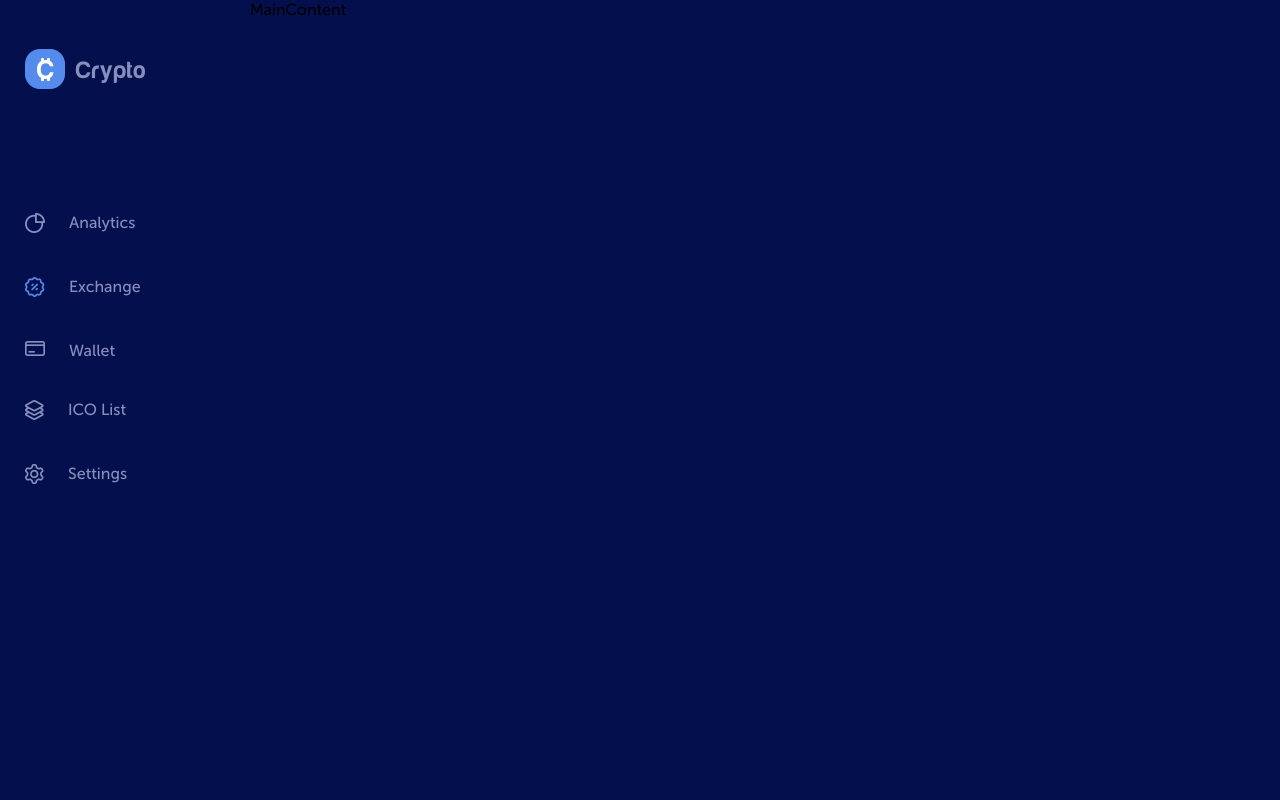
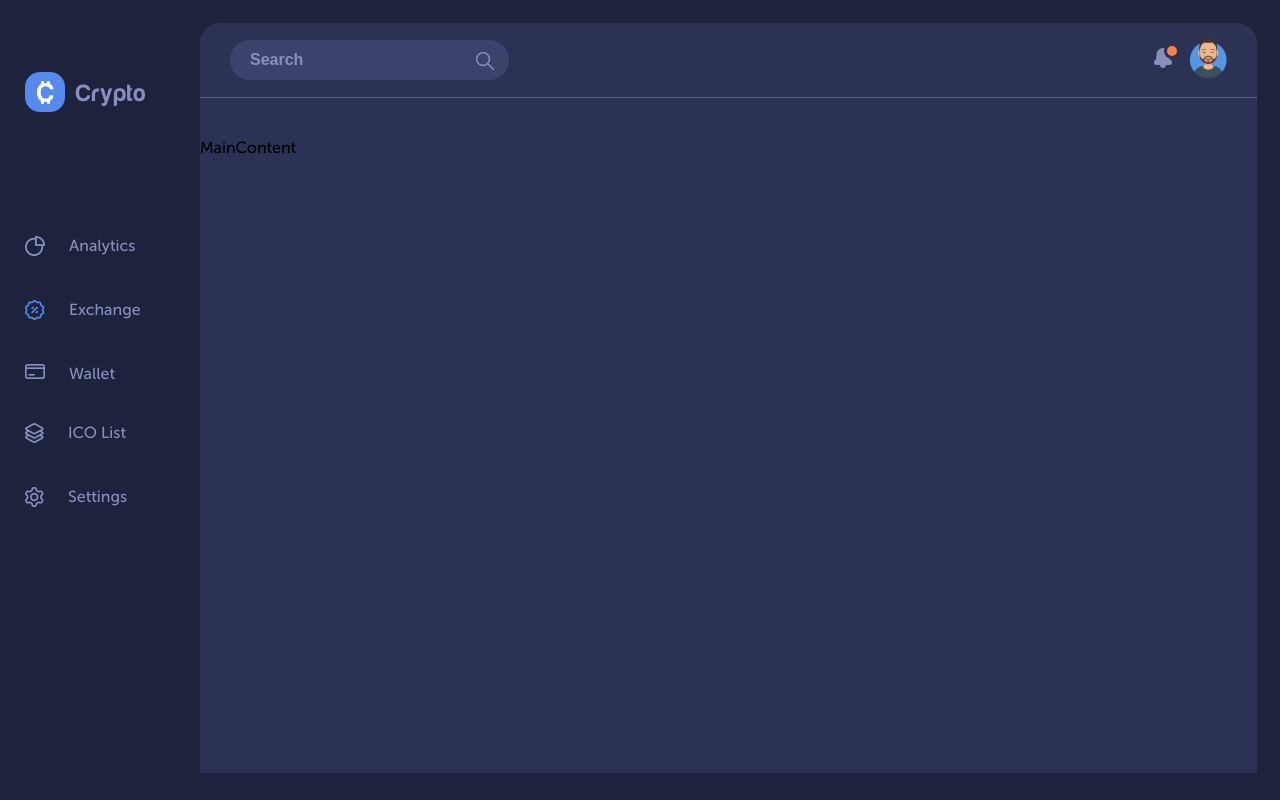
Before and after one commit to hasnainbaloch/innovativeSolutionsAssign, a React (Create React App) app: page / in a window 1280 px wide. Built offline with nearby package versions, Linux system fonts and the light colour scheme.

Commit message:
main content header UI

```diff
--- a/src/components/MainContent.jsx
+++ b/src/components/MainContent.jsx
@@ -1,8 +1,19 @@
 import React from 'react'
+import TopHeader from './topHeader/TopHeader';
 
 export const MainContent = () => {
+    const mainContentStyle = {
+        backgroundColor: '#2c3254',
+        padding: '15px 0',
+        width: '100%',
+        borderTopLeftRadius: '20px',
+        borderTopRightRadius: '20px',
+        minHeight: '90vh'
+
+    }
     return (
-        <div>
+        <div style={mainContentStyle}>
+            <TopHeader/>
             MainContent
         </div>
     )
--- a/src/components/Menu/menu.css
+++ b/src/components/Menu/menu.css
@@ -1,5 +1,5 @@
 .nav-wrapper{
-    padding: 25px 50px 20px 0;
+    padding: 25px 0 20px 0;
     min-width: 200px;
 }
 
--- /dev/null
+++ b/src/components/topHeader/TopHeader.jsx
@@ -0,0 +1,35 @@
+import React from 'react';
+import './topHeader.css';
+
+import searchIcon from '../../assets/icons/search.png';
+import bellIcon from '../../assets/icons/bell.png';
+import userDP from '../../assets/icons/profilepicture.png';
+
+export default function TopHeader() {
+    return (
+        <div className="top-header-wrapper">
+            <form className="search-form">
+                <input type="text" placeholder="Search"/>
+                <div className="search-icon-wrap">
+                    <img src={searchIcon} alt="search icon.." />
+                </div>
+            </form>
+
+            <div className="header-right">
+
+                {/* bell notification icon */}
+                <div className="header-notification">
+                    <div className="bell-icon-wrap">
+                        <img src={bellIcon} alt="bell icon.." />
+                    </div>
+                    <span className="notification-indication"></span>
+                </div>
+
+                {/* user profile picture */}
+                <div className="user-profile">
+                    <img src={userDP} alt="profile icon.." />
+                </div>
+            </div>
+        </div>
+    )
+}
--- /dev/null
+++ b/src/components/topHeader/topHeader.css
@@ -0,0 +1,60 @@
+.top-header-wrapper{
+    display: flex;
+    flex-direction: row;
+    align-items: center;
+    justify-content: space-between;
+    padding: 0 30px 15px;
+    border-bottom: 1px solid rgba(135, 143, 188, 0.5);
+    margin-bottom: 40px;
+}
+.search-form{
+    position: relative;
+}
+.search-form input{
+    border: 0;
+    border-radius: 20px;
+    background-color: rgb(59, 67, 109);
+    color: rgb(135, 143, 188);
+    max-width: 366px;
+    height: 40px;
+    outline: none;
+    font-size: 16px;
+    line-height: 1.2;
+    box-sizing: border-box;
+    padding: 0 40px 0 20px;
+    font-weight: 600;
+}
+.search-form input::placeholder{
+    color: rgb(135, 143, 188);
+    font-size: 16px;
+}
+.search-form .search-icon-wrap{
+    position: absolute;
+    top: 12px;
+    right: 15px;
+}
+
+/* header right */
+.header-right{
+    display: flex;
+    align-items: center;
+    flex-direction: row;
+}
+
+.header-right .header-notification{
+    position: relative;
+}
+.header-right .header-notification .notification-indication{
+    position: absolute;
+    width: 10px;
+    height: 10px;
+    background-color: coral;
+    border: 3px solid rgb(44, 50, 84);
+    border-radius: 20px;
+    top: -5px;
+    right: 10px;
+}
+
+.header-right .bell-icon-wrap{
+    margin-right: 18px;
+}
--- a/src/index.css
+++ b/src/index.css
@@ -16,5 +16,6 @@ body {
   margin: 0;
 	box-sizing: border-box;
   font-family: 'Cyrl';
-	background-color: #04104e;
+	background-color: #1d223d;
+	margin: 23px 23px 0 0;
 }
```
